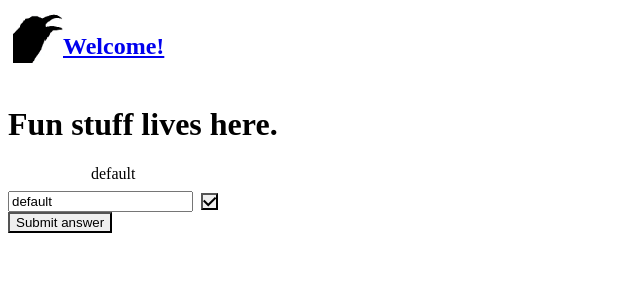
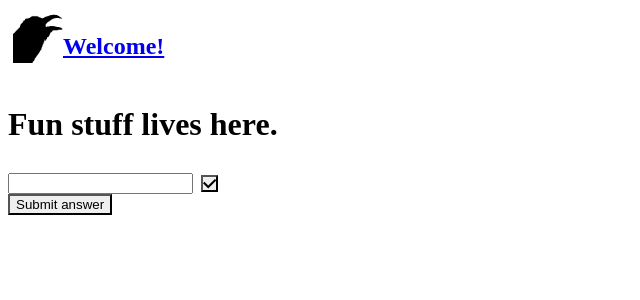
Before and after one commit to jakejglee/portfolio, a Next.js app: page /sandbox in a window 1280 px wide. Shown: the top 300 px of the page, without its empty margins (0-640 px from the left). Built offline with nearby package versions, Linux system fonts and the light colour scheme.

Commit message:
InputArray rendering order figured out; needs delete method, one more layer of abstraction down, and integration with forms

```diff
--- a/components/InputArray/InputArray.tsx
+++ b/components/InputArray/InputArray.tsx
@@ -1,3 +1,4 @@
+import { useRef, useState } from 'react';
 import {
   CheckIcon
 } from '@chakra-ui/icons';
@@ -12,36 +13,35 @@ import {
 } from '@chakra-ui/react';
 
 function InputArray({
-  values,
+  defaultValues,
   name,
-  register,
-  setValue,
 }) {
-  console.log(values);
-  const index = values.length - 1;
-  const onDelete = () => {
-    // 1. Remove value from list.
-    console.log("Hi");
+  const inputRef = useRef("");
+  const [inputArray, setInputArray] = useState(defaultValues ?? []);
+  const handleDelete = (index) => {
+    inputArray.slice(index, 1);
   }
-  const onAdd = () => {
-    // 1. Append value to list.
-    console.log("nub");
+  const handleAdd = (val) => {
+    setInputArray([...inputArray, inputRef.current]);
+    inputRef.current = "";
   }
-  // TODO(nubby): add `onChange`.
+  const handleChange = (val) => {
+    inputRef.current = val;
+  }
   return (
     <InputGroup>
       <VStack>
-        {values?.map((val) => <Box>{val}</Box>)}
+        <Box>
+          {inputArray?.map((val, index) => <Box key={index}>{val}</Box>)}
+        </Box>
         <HStack>
           <Input
-            {...register(
-              `${name}.${index}`
-            )}
+            onChange={(e) => handleChange(e.target.value)}
           />
           <IconButton
             aria-label="add-val"
             icon={<CheckIcon />}
-            onClick={onAdd}
+            onClick={handleAdd}
           />
         </HStack>
       </VStack>
--- a/pages/sandbox/index.tsx
+++ b/pages/sandbox/index.tsx
@@ -20,10 +20,9 @@ function Sandbox() {
       test: ["default"]
     }
   });
-  const values = getValues("test");
 
   const onSubmit = (args) => {
-    console.log(args)
+    console.log("Moo.")
   }
 
   return (
@@ -32,12 +31,10 @@ function Sandbox() {
       <main>
         <h1>Fun stuff lives here.</h1>
         <chakra.form id="test-form" onSubmit={handleSubmit(onSubmit)}>
-            <InputArray
-              values={values}
-              name="test"
-              register={register}
-              setValue={setValue}
-            />
+          <InputArray
+            defaultValues={null}
+            name="test"
+          />
           <Button
             type="submit"
           >
```
Also changed, not shown: components/InputArray/InputArrayBuilder.tsx (deleted, +0 -54 lines).
